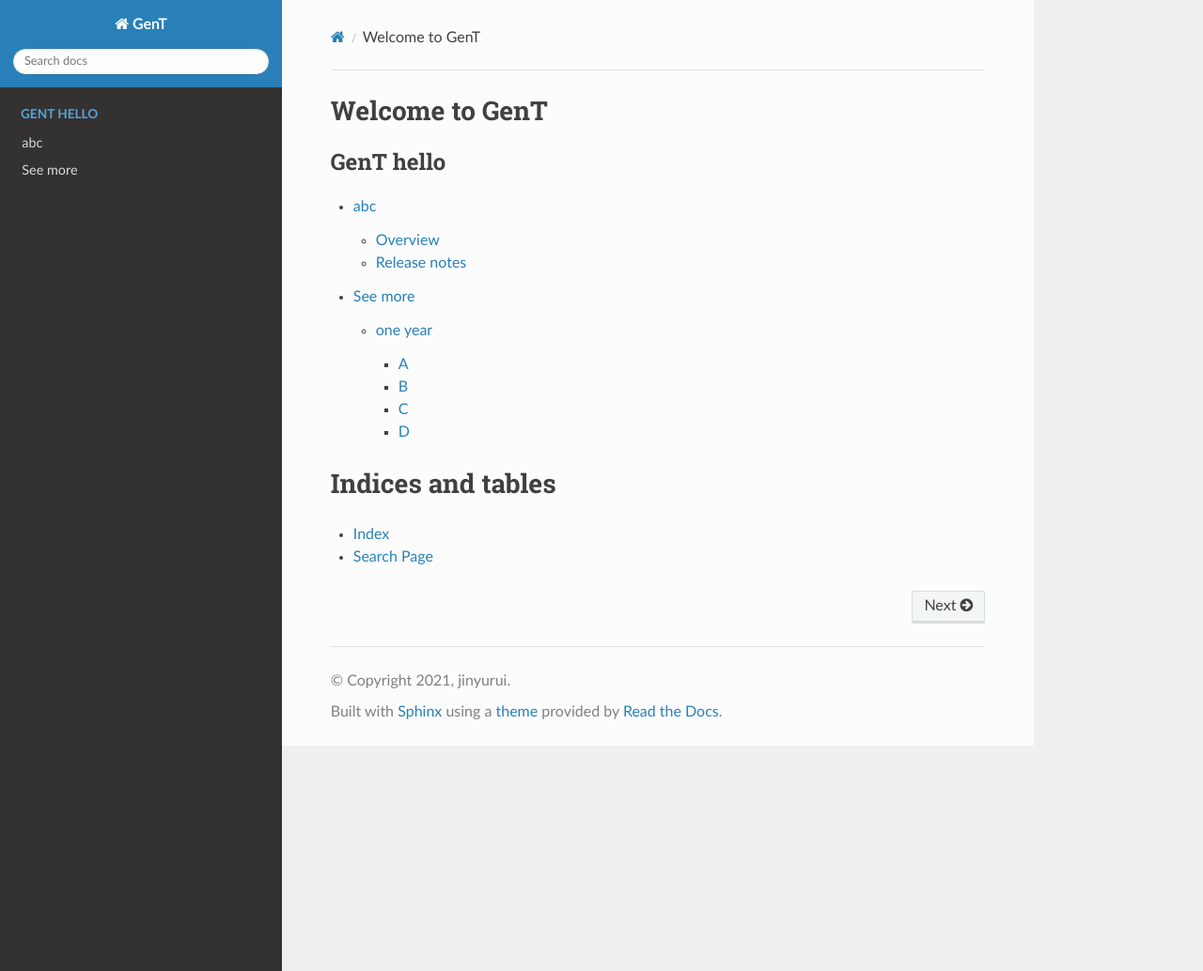
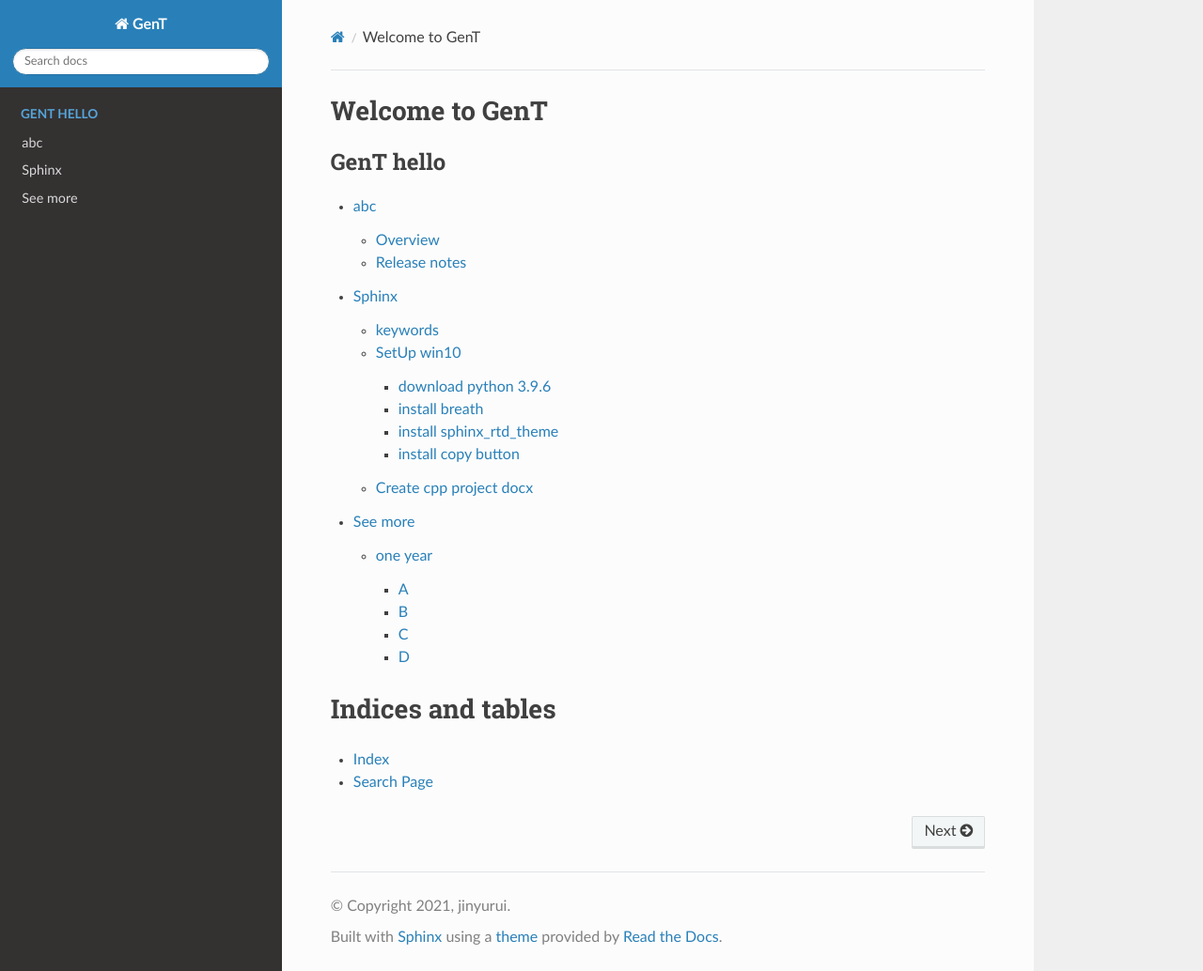
Before and after one commit to jinyurui/GenT, a Sphinx documentation site: the page built from source/index.rst, in a window 1280 px wide and 1034 px high. Shown: the whole window at 94% size. Built offline with Sphinx 7.4.7 and the Read the Docs theme 2.0.0, drawn with Linux system fonts in a browser that asks for light colours.

Commit message:
add sphinx

```diff
--- a/source/conf.py
+++ b/source/conf.py
@@ -30,8 +30,7 @@ release = '1.0'
 # Add any Sphinx extension module names here, as strings. They can be
 # extensions coming with Sphinx (named 'sphinx.ext.*') or your custom
 # ones.
-extensions = [
-]
+extensions = ['sphinx_copybutton']
 
 # Add any paths that contain templates here, relative to this directory.
 templates_path = ['_templates']
--- a/source/index.rst
+++ b/source/index.rst
@@ -6,6 +6,7 @@ Welcome to GenT
    :caption: GenT hello
 
    overview
+   sphinx/sphinx
    some
 
 
--- /dev/null
+++ b/source/sphinx/sphinx.rst
@@ -0,0 +1,75 @@
+Sphinx
+##########
+python docs generater, you can use it create docs for c++ project or write books
+
+keywords
+************
+- doxs
+- doxygen
+- breath
+- sphinx
+- exhale
+- ReadTheDocs
+
+SetUp win10
+******************
+download python 3.9.6
++++++++++++++++++++++++
+path: https://www.python.org/downloads/release/python-396/
+
+note
+make sure python and pip are ok.
+
+install breath
++++++++++++++++++++++++++++
+.. code::
+
+    pip install breathe
+
+install sphinx_rtd_theme
++++++++++++++++++++++++++++
+.. code::
+
+    pip install sphinx_rtd_theme
+
+install copy button
++++++++++++++++++++++++++++
+.. code::
+
+    pip sphinx_copybutton
+
+Create cpp project docx
+**************************
+[comments] >> [doxygen: xml] >> [breath][sphinx: html]
+
+- comments for code with the doxygen origen words
+- config the doxygen file
+
+    + create the config file
+
+        .. code::
+
+            doxygen -g file
+    + edit the file
+
+        .. code::
+
+            INPUT += "include"
+            INPUT += "codeSrc"
+            OUTPUT_DIRECTORY = "build"
+            GENERATE_XML = YES
+
+- run doxygen, out put xml files
+- sphinx
+
+    + sphinx quick, create dox tree
+    + edit config.py
+
+        .. code::
+
+            extensions = ['breathe','sphinx_copybutton']
+            html_theme = 'sphinx_rtd_theme'
+
+    + edit index.rst
+    + edit custom rst(reStructureText)
+    + make.bat html
```
